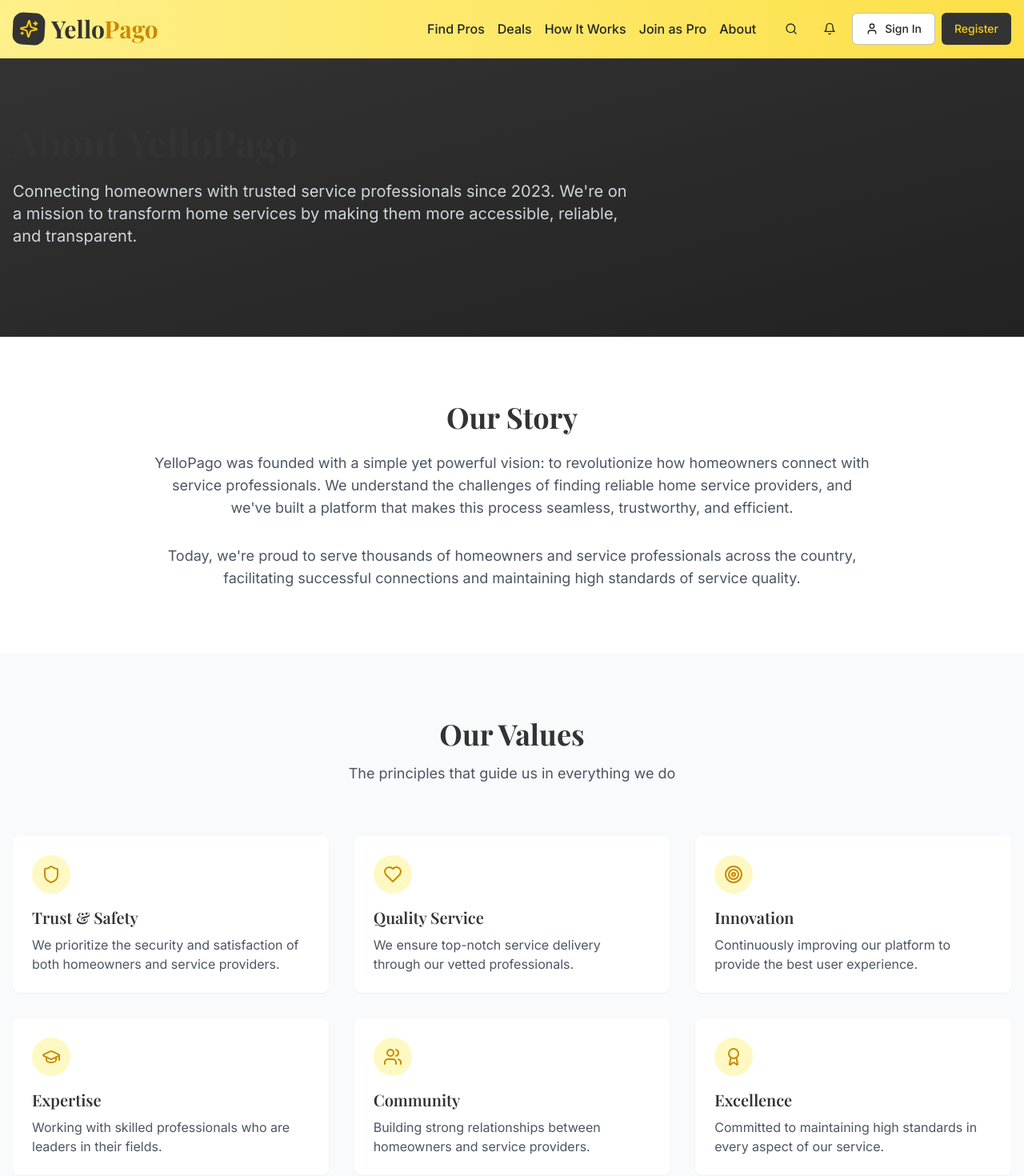
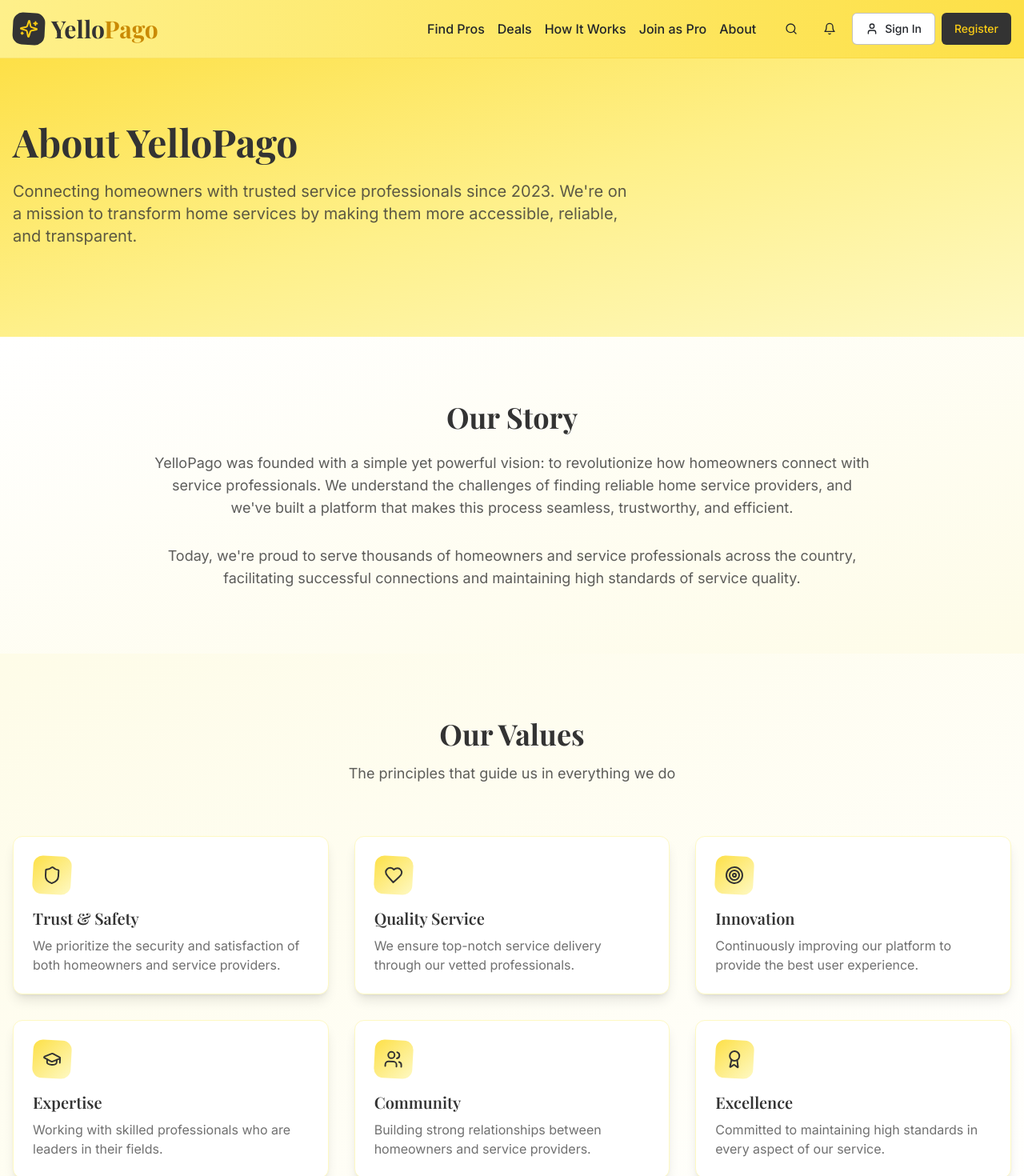
Before and after one commit to pepicek/handy-home-guide, a React (Vite) app: page /about in a window 1280 px wide. Shown: the top 1470 px of the page at 80% size. Built offline with nearby package versions, Linux system fonts and the light colour scheme.

Commit message:
Refactor: Improve About page design
Make the About page more visually appealing and less somber.

```diff
--- a/src/pages/About.tsx
+++ b/src/pages/About.tsx
@@ -50,14 +50,14 @@ const About = () => {
     <div className="flex flex-col min-h-screen">
       <Header />
       <main className="flex-grow">
-        {/* Hero Section */}
-        <section className="relative bg-gradient-to-br from-anthracite to-anthracite-dark text-white py-20">
+        {/* Hero Section with vibrant gradient */}
+        <section className="relative bg-gradient-to-br from-yellow-300 via-yellow-200 to-yellow-100 py-20">
           <div className="container mx-auto px-4">
             <div className="max-w-3xl">
-              <h1 className="text-4xl md:text-5xl font-poster font-bold mb-6">
+              <h1 className="text-4xl md:text-5xl font-poster font-bold mb-6 text-anthracite">
                 About YelloPago
               </h1>
-              <p className="text-lg md:text-xl text-gray-300 mb-8">
+              <p className="text-lg md:text-xl text-anthracite/80 mb-8">
                 Connecting homeowners with trusted service professionals since 2023.
                 We're on a mission to transform home services by making them more
                 accessible, reliable, and transparent.
@@ -66,20 +66,20 @@ const About = () => {
           </div>
         </section>
 
-        {/* Our Story Section */}
-        <section className="py-20 bg-white">
+        {/* Our Story Section with soft background */}
+        <section className="py-20 bg-gradient-to-br from-white to-yellow-50">
           <div className="container mx-auto px-4">
             <div className="max-w-4xl mx-auto text-center">
               <h2 className="text-3xl md:text-4xl font-poster font-bold text-anthracite mb-6">
                 Our Story
               </h2>
-              <p className="text-lg text-gray-600 mb-8">
+              <p className="text-lg text-anthracite/80 mb-8">
                 YelloPago was founded with a simple yet powerful vision: to revolutionize
                 how homeowners connect with service professionals. We understand the
                 challenges of finding reliable home service providers, and we've built
                 a platform that makes this process seamless, trustworthy, and efficient.
               </p>
-              <p className="text-lg text-gray-600">
+              <p className="text-lg text-anthracite/80">
                 Today, we're proud to serve thousands of homeowners and service
                 professionals across the country, facilitating successful connections
                 and maintaining high standards of service quality.
@@ -88,14 +88,14 @@ const About = () => {
           </div>
         </section>
 
-        {/* Values Section */}
-        <section className="py-20 bg-gray-50">
+        {/* Values Section with cards */}
+        <section className="py-20 bg-gradient-to-br from-yellow-50 to-white">
           <div className="container mx-auto px-4">
             <div className="text-center max-w-2xl mx-auto mb-16">
               <h2 className="text-3xl md:text-4xl font-poster font-bold text-anthracite mb-4">
                 Our Values
               </h2>
-              <p className="text-lg text-gray-600">
+              <p className="text-lg text-anthracite/80">
                 The principles that guide us in everything we do
               </p>
             </div>
@@ -104,23 +104,23 @@ const About = () => {
               {values.map((value, index) => (
                 <div
                   key={index}
-                  className="bg-white p-6 rounded-lg shadow-sm hover:shadow-md transition-shadow"
+                  className="bg-white p-6 rounded-xl shadow-lg hover:shadow-xl transition-shadow duration-300 hover:scale-105 transform border border-yellow-100"
                 >
-                  <div className="w-12 h-12 bg-yellow-100 rounded-full flex items-center justify-center mb-4">
-                    <value.icon className="w-6 h-6 text-yellow-600" />
+                  <div className="w-12 h-12 bg-gradient-to-br from-yellow-300 to-yellow-100 rounded-xl flex items-center justify-center mb-4 rotate-3 hover:rotate-6 transition-transform duration-300">
+                    <value.icon className="w-6 h-6 text-anthracite" />
                   </div>
                   <h3 className="text-xl font-semibold text-anthracite mb-2">
                     {value.title}
                   </h3>
-                  <p className="text-gray-600">{value.description}</p>
+                  <p className="text-anthracite/70">{value.description}</p>
                 </div>
               ))}
             </div>
           </div>
         </section>
 
-        {/* CTA Section */}
-        <section className="py-20 bg-gradient-to-br from-yellow-300 to-yellow-100">
+        {/* CTA Section with energetic gradient */}
+        <section className="py-20 bg-gradient-to-br from-yellow-400 via-yellow-300 to-yellow-200">
           <div className="container mx-auto px-4 text-center">
             <h2 className="text-3xl md:text-4xl font-poster font-bold text-anthracite mb-6">
               Join Our Community
@@ -132,14 +132,14 @@ const About = () => {
             <div className="flex flex-col sm:flex-row gap-4 justify-center">
               <Button
                 size="lg"
-                className="bg-anthracite hover:bg-anthracite/90 text-yellow-400"
+                className="bg-anthracite hover:bg-anthracite/90 text-yellow-400 hover:scale-105 transition-transform duration-300"
               >
                 Find a Pro
               </Button>
               <Button
                 variant="outline"
                 size="lg"
-                className="border-anthracite/30 hover:bg-yellow-500/20"
+                className="border-anthracite/30 hover:bg-yellow-500/20 hover:scale-105 transition-transform duration-300"
               >
                 Become a Provider
               </Button>
```
